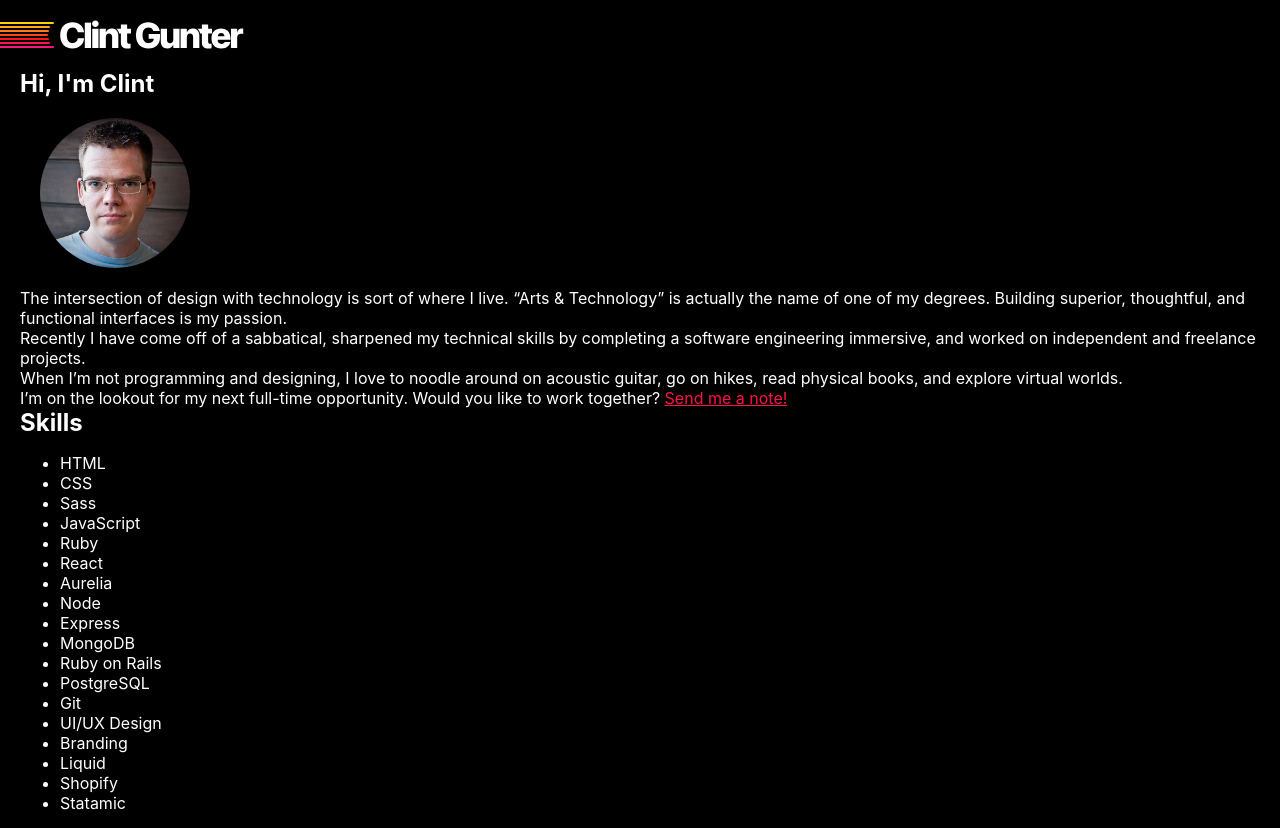
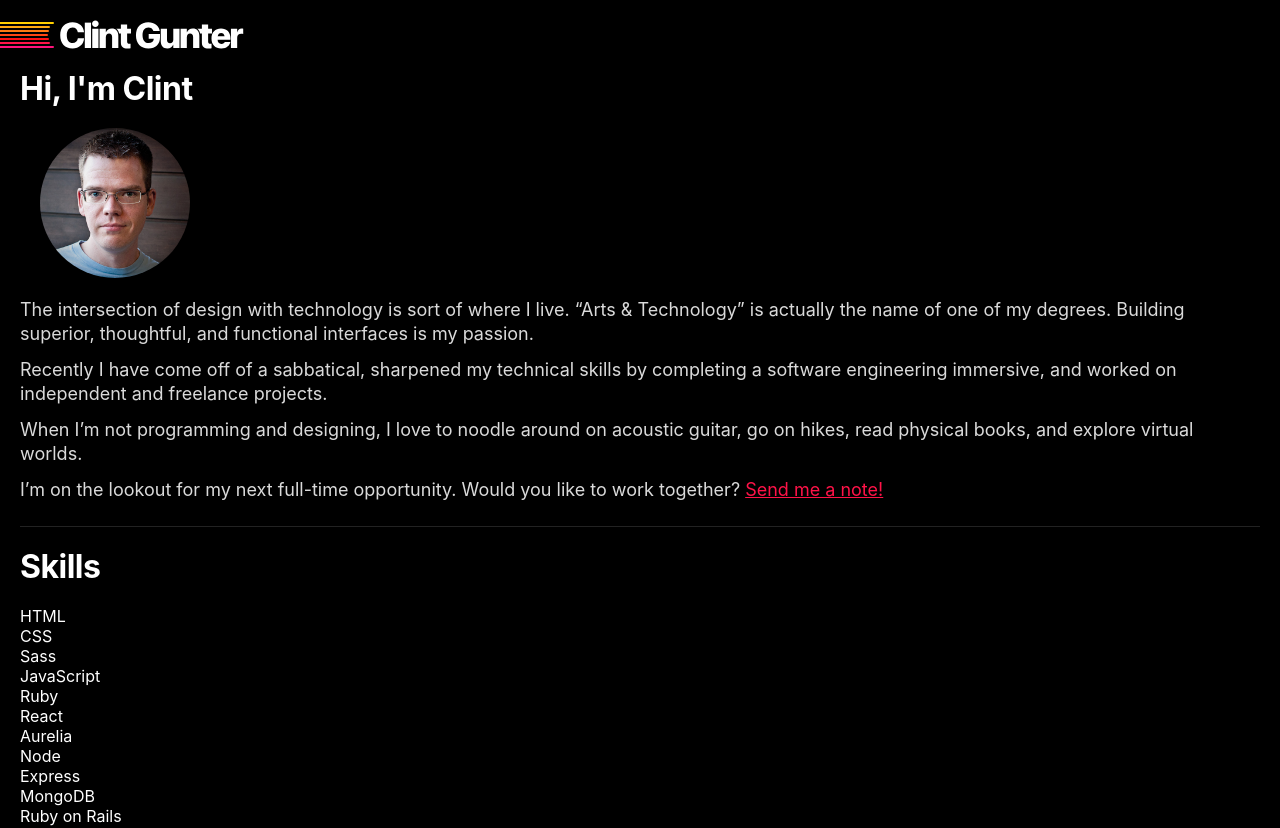
Before and after one commit to futureclint/clint, a React (Create React App) app: page / in a window 1280 px wide. Shown: the top 828 px of the page. Built offline with nearby package versions, Linux system fonts and the light colour scheme.

Commit message:
Added basic text styles

```diff
--- a/src/App.jsx
+++ b/src/App.jsx
@@ -67,14 +67,14 @@ function App() {
         {/* Projects Section */}
         <section className="projects">
           <h2>Projects</h2>
-          <section>
+          <div className="project">
             <h3>When to Go Outside</h3>
             <p>Ever wondered when it would be best to go outside for a bit? This simple website uses your geolocation to pull weather data from the OpenWeather API, then calculates the span(s) of time it would be best to go outside. This project is a work in progress.</p>
-          </section>
-          <section>
+          </div>
+          <div className="project">
             <h3>Inflation Station</h3>
             <p>Inflation calculators are mostly terrible, so I thought it would be fun to design my own. Drawing from a database of CPI date, it calculates the relative value of items, accounting for inflation. This project is a work in progress.</p>
-          </section>
+          </div>
         </section>
 
         {/* Contact Section */}
--- a/src/css/app.css
+++ b/src/css/app.css
@@ -1,15 +1,35 @@
 body {
   background-color: black;
-  font-family: -apple-system, BlinkMacSystemFont, "Helvetica Neue", sans-serif;
+  font-family: -apple-system, BlinkMacSystemFont, "Helvetica Neue", Helvetica, Arial, sans-serif;
   color: white;
 }
 
-h1, h2, h3, h4, h5, p {
+h1, h2, h3, h4, h5, p, ul {
+  padding: 0;
   margin: 0;
+}
+
+h2 {
+  margin: 20px 0;
+  font-size: 32px;
+  letter-spacing: -0.5px;
+  font-weight: 700;
+}
+
+p {
+  margin: 12px 0;
+  font-size: 18px;
+  line-height: 24px;
+  color: #dadada;
 }
 
 a {
   color: #FF1348;
+}
+
+ul {
+  margin: 12px 0;
+  list-style-type: none;
 }
 
 ::selection {
@@ -89,7 +109,12 @@ img.logo-text {
 }
 
 main {
-  padding: 20px;
+  padding: 0 20px;
+}
+
+section {
+  padding-bottom: 12px;
+  border-bottom: 1px solid #222;
 }
 
 img.headshot {
--- a/src/sass/app.sass
+++ b/src/sass/app.sass
@@ -7,14 +7,31 @@
 
 body
   background-color: black
-  font-family: -apple-system, BlinkMacSystemFont, 'Helvetica Neue', sans-serif
+  font-family: -apple-system, BlinkMacSystemFont, 'Helvetica Neue', Helvetica, Arial, sans-serif
   color: white
 
-h1, h2, h3, h4, h5, p
-  margin: 0
+h1, h2, h3, h4, h5, p, ul
+  padding: 0 // Remove default padding
+  margin: 0 // Remove default margin
+
+h2
+  margin: 20px 0
+  font-size: 32px
+  letter-spacing: -0.5px
+  font-weight: 700
+
+p
+  margin: 12px 0
+  font-size: 18px
+  line-height: 24px
+  color: #dadada
 
 a
   color: $highlight
+
+ul
+  margin: 12px 0
+  list-style-type: none
 
 ::selection
   color: white
@@ -81,7 +98,11 @@ img.logo-text
 // Main
 
 main
-  padding: 20px
+  padding: 0 20px
+
+section
+  padding-bottom: 12px
+  border-bottom: 1px solid #222
 
 img.headshot
   display: block
```
